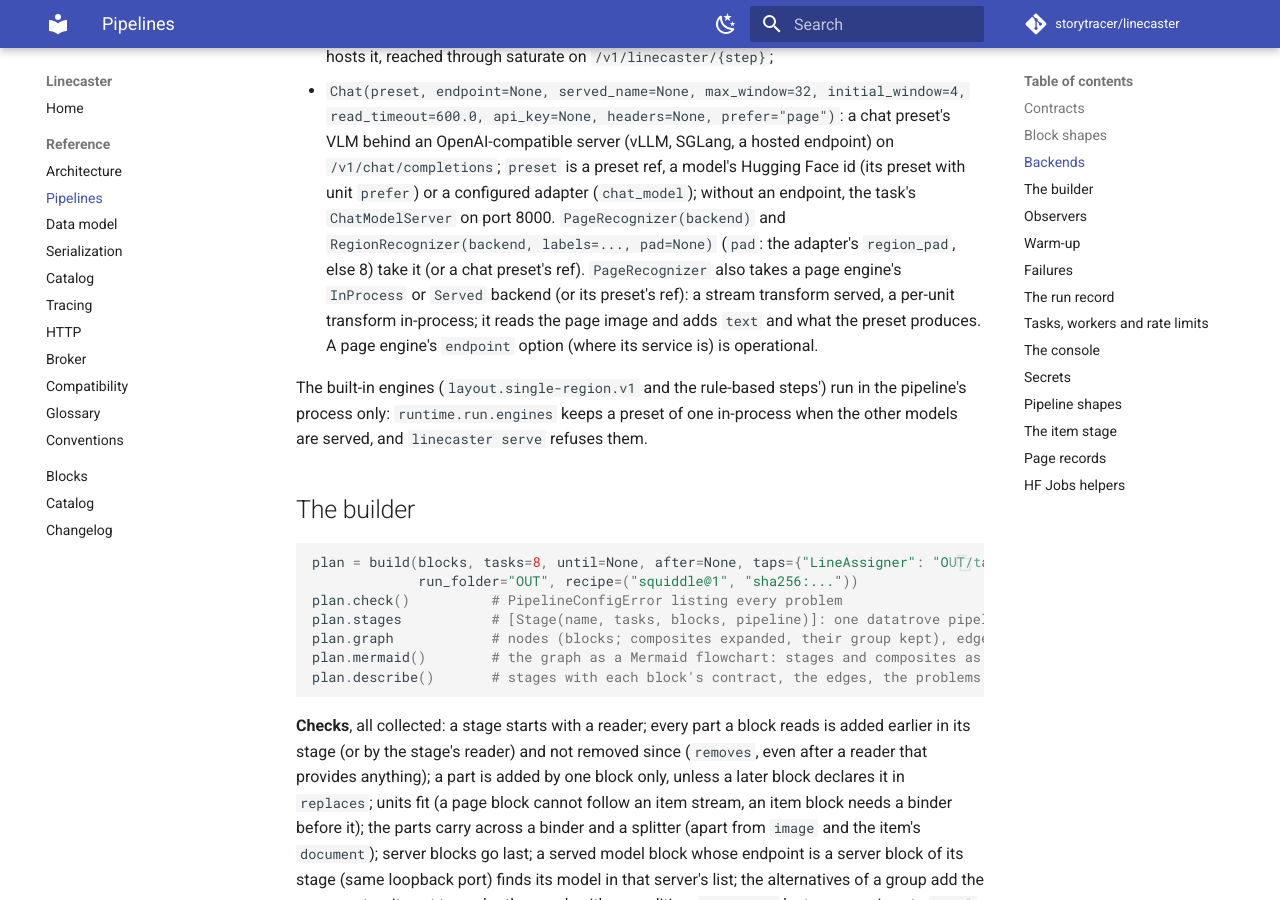
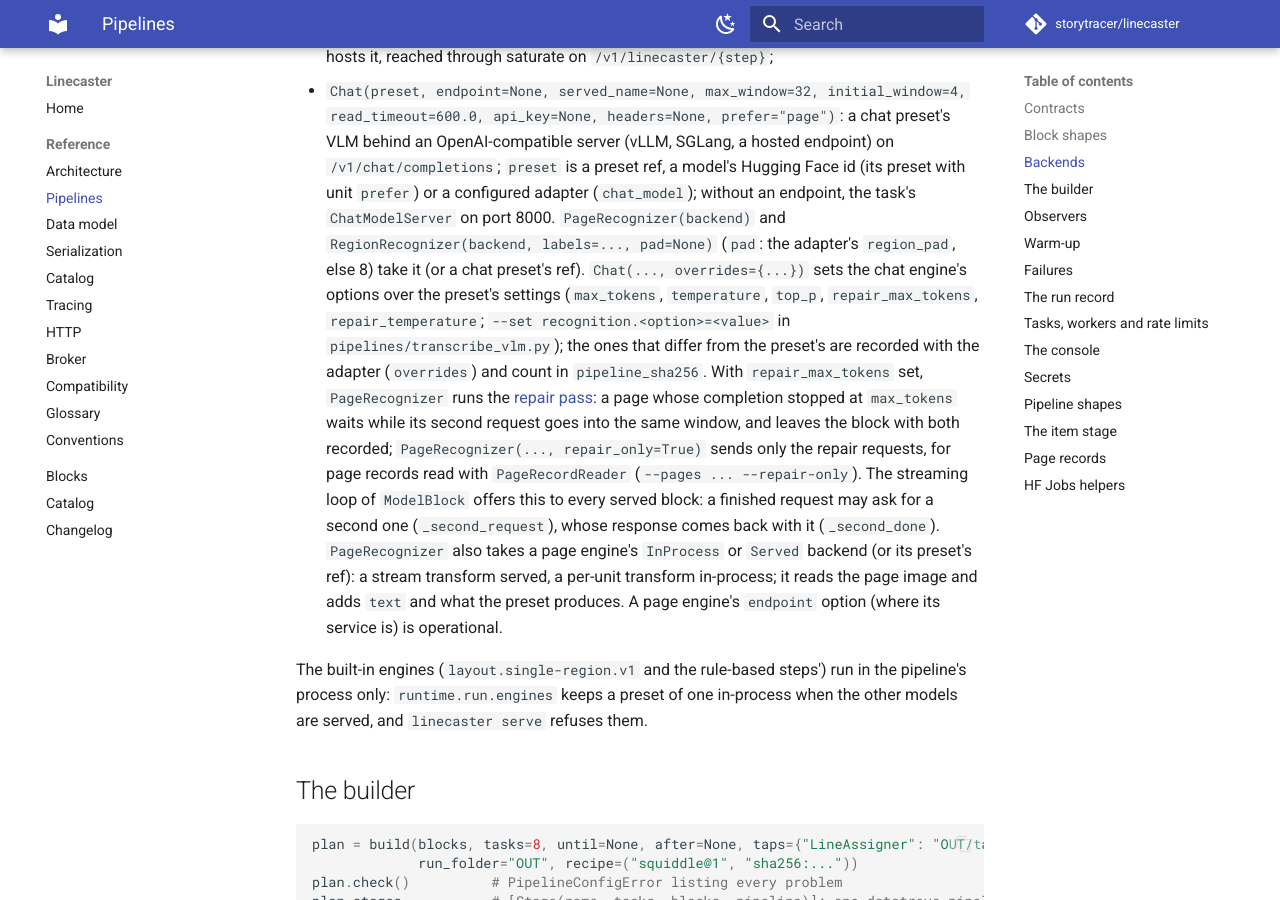
Before and after one commit to storytracer/linecaster, an MkDocs documentation site: the page built from docs/reference/pipelines.md, in a window 1280 px wide and 900 px high, scrolled down 3106 px. Built offline with MkDocs 1.6.1 and Material for MkDocs 9.7.7, drawn with Linux system fonts in a browser that asks for light colours; comment, search, counter and statistics services are not loaded; the version menu is left out; some of the changed text lies outside the part shown.

Commit message:
Document the repair pass and the chat engine's options
Co-Authored-By: Claude Opus 5.5 <noreply@anthropic.com>

```diff
--- a/docs/reference/pipelines.md
+++ b/docs/reference/pipelines.md
@@ -99,6 +99,15 @@ A model block's backend (`linecaster.backends`) says where its engine runs:
   endpoint) on `/v1/chat/completions`; `preset` is a preset ref, a model's Hugging Face id (its preset with unit
   `prefer`) or a configured adapter (`chat_model`); without an endpoint, the task's `ChatModelServer` on port 8000.
   `PageRecognizer(backend)` and `RegionRecognizer(backend, labels=..., pad=None)` (`pad`: the adapter's `region_pad`, else 8) take it (or a chat preset's ref).
+  `Chat(..., overrides={...})` sets the chat engine's options over the preset's settings (`max_tokens`, `temperature`,
+  `top_p`, `repair_max_tokens`, `repair_temperature`; `--set recognition.<option>=<value>` in
+  `pipelines/transcribe_vlm.py`); the ones that differ from the preset's are recorded with the adapter
+  (`overrides`) and count in `pipeline_sha256`. With `repair_max_tokens` set, `PageRecognizer` runs the
+  [repair pass](glossary.md): a page whose completion stopped at `max_tokens` waits while its second request goes
+  into the same window, and leaves the block with both recorded; `PageRecognizer(..., repair_only=True)` sends only
+  the repair requests, for page records read with `PageRecordReader` (`--pages ... --repair-only`). The streaming
+  loop of `ModelBlock` offers this to every served block: a finished request may ask for a second one
+  (`_second_request`), whose response comes back with it (`_second_done`).
   `PageRecognizer` also takes a page engine's `InProcess` or `Served` backend (or its preset's ref): a stream
   transform served, a per-unit transform in-process; it reads the page image and adds `text` and what the preset
   produces. A page engine's `endpoint` option (where its service is) is operational.
@@ -265,7 +274,9 @@ server is reached. `pipeline_sha256` covers the functional ones (`provenance.fun
 
 Everything else is functional: block classes and their order, transcription names, engine options, presets and
 their hashes, the recipe stamp, conditions and groups, writers' formats and options, `item_shards`. The base list
-is `OPERATIONAL` in `linecaster.blocks.base.block`; a block class adds its own in `operational`. So a resumed run,
+is `OPERATIONAL` in `linecaster.blocks.base.block`; a block class adds its own in `operational`. A parameter added
+to a released block with a default that keeps the old behavior is left out while it has that default
+(`unhashed_defaults`, e.g. `PageRecognizer`'s `repair_only`), so the pipelines that do not use it keep their hash. So a resumed run,
 a run on another executor or backend, or into another folder has the same hash; another preset, option or block
 has another.
 
```
Also changed, not shown: CHANGELOG.md (+47 -0 lines), docs/reference/catalog.md (+6 -1 lines), docs/reference/data-model.md (+6 -0 lines), docs/reference/glossary.md (+1 -0 lines).
